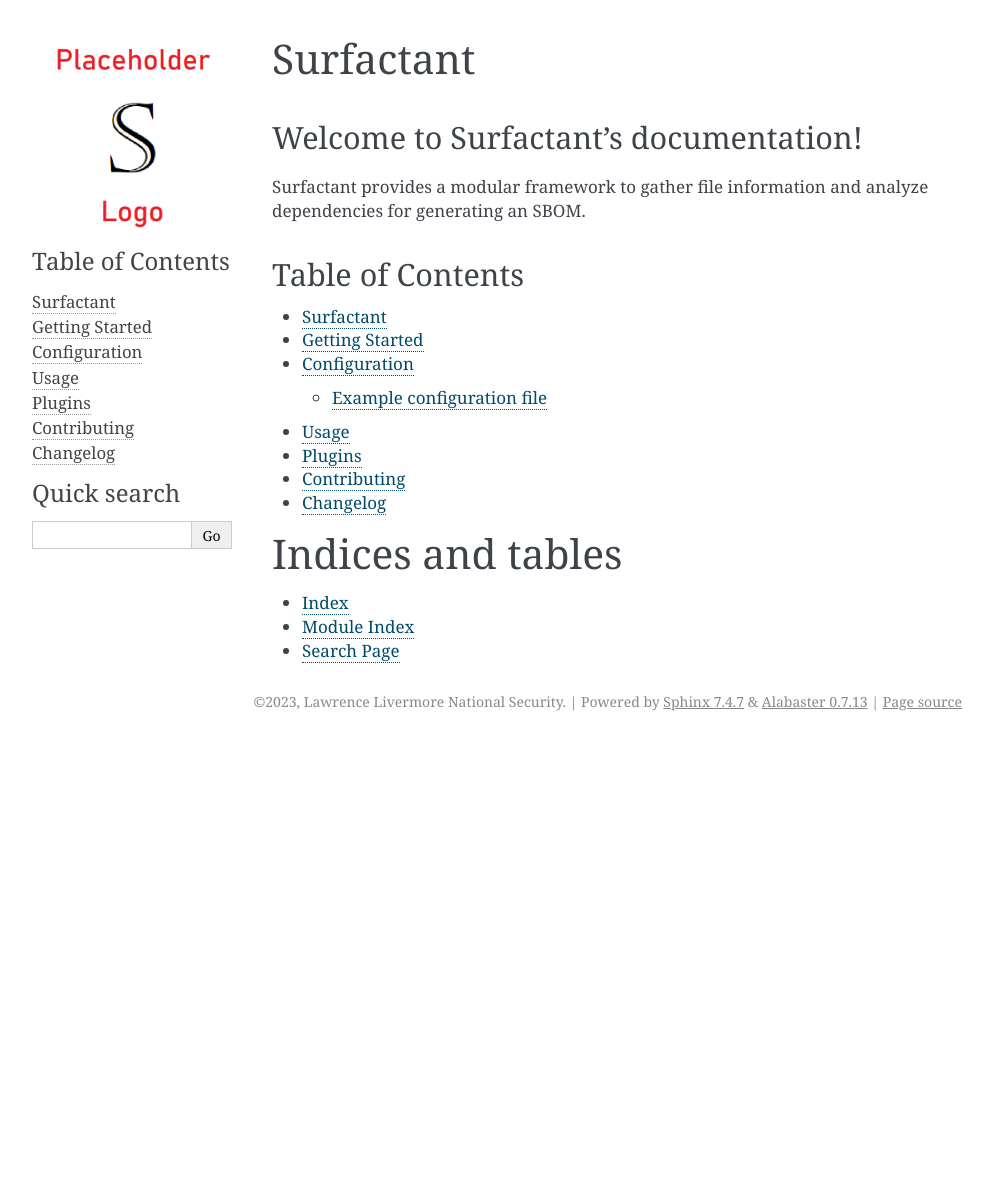
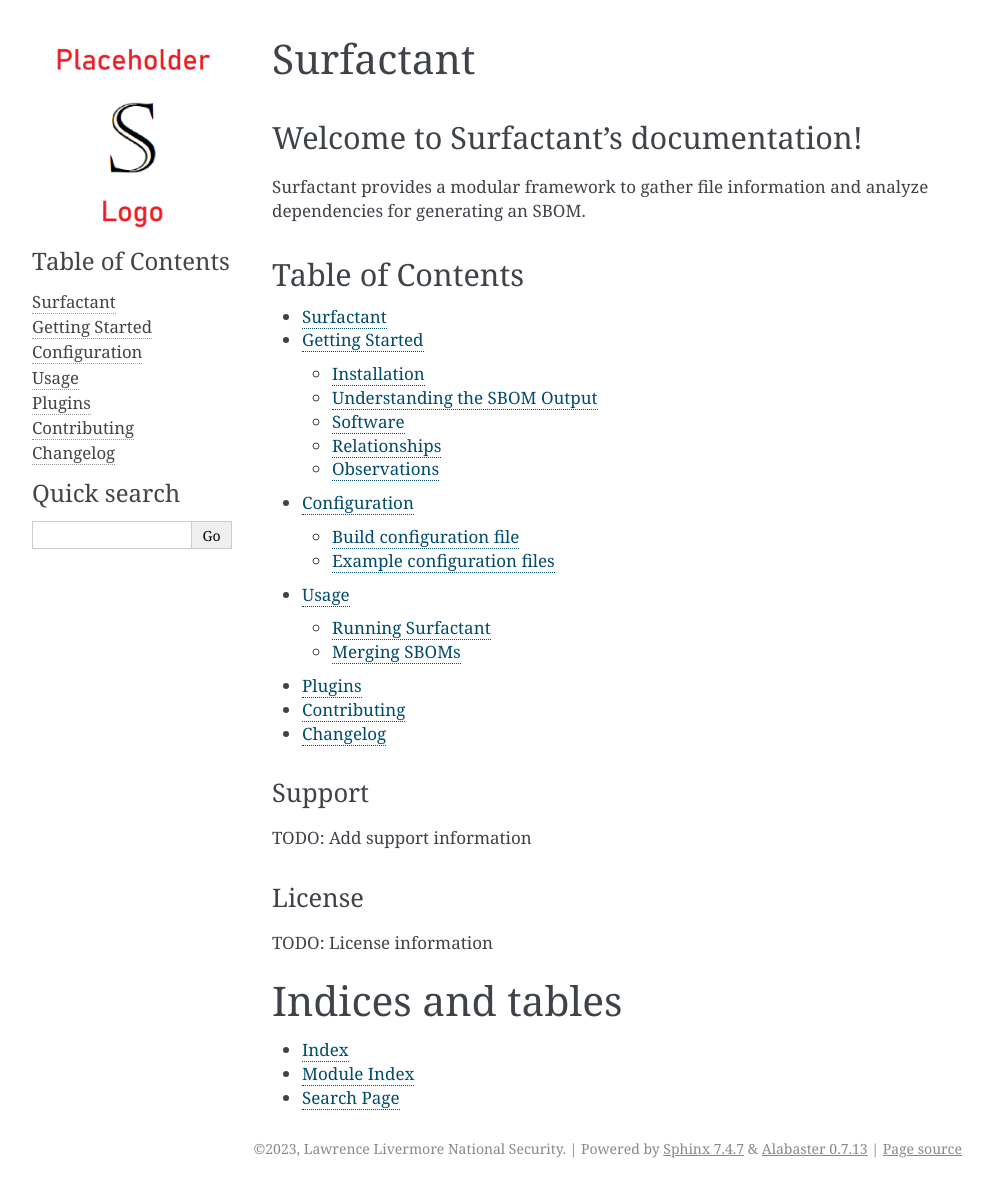
Before and after one commit to LLNL/Surfactant, a Sphinx documentation site: the page built from docs/index.md, in a window 1280 px wide. Shown: the whole page, without its empty margins (148-1141 px from the left). Built offline with Sphinx 7.4.7, drawn with Linux system fonts in a browser that asks for light colours; before the commit the page ends 900 px from its top, so only the background shows below that.

Commit message:
Added subsections for each page

````diff
--- a/docs/getstarted.md
+++ b/docs/getstarted.md
@@ -1 +1,25 @@
 # Getting Started
+
+```{eval-rst}
+Installation
+------------
+```
+
+TODO: Installation steps
+
+```{eval-rst}
+Understanding the SBOM Output
+-----------------------------
+```
+
+### Software
+
+TODO: Section information
+
+### Relationships
+
+TODO: Section information
+
+### Observations
+
+TODO: Section information
--- a/docs/index.md
+++ b/docs/index.md
@@ -19,6 +19,20 @@ Surfactant provides a modular framework to gather file information and analyze d
    changelog
 ```
 
+```{eval-rst}
+Support
+-------
+```
+
+TODO: Add support information
+
+```{eval-rst}
+License
+-------
+```
+
+TODO: License information
+
 # Indices and tables
 
 ```{eval-rst}
````
Also changed, not shown: docs/config.md (+10 -3 lines), docs/contribute.md (+2 -0 lines), docs/usage.md (+14 -0 lines).
